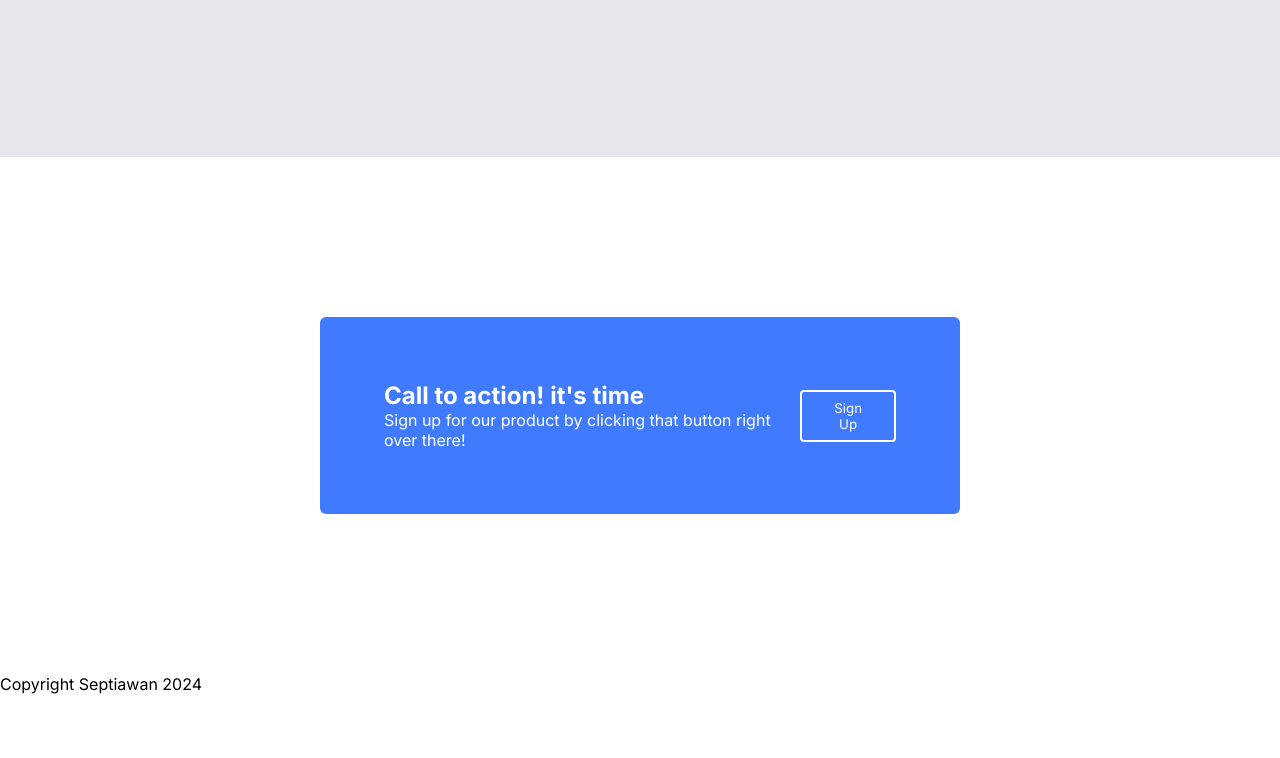
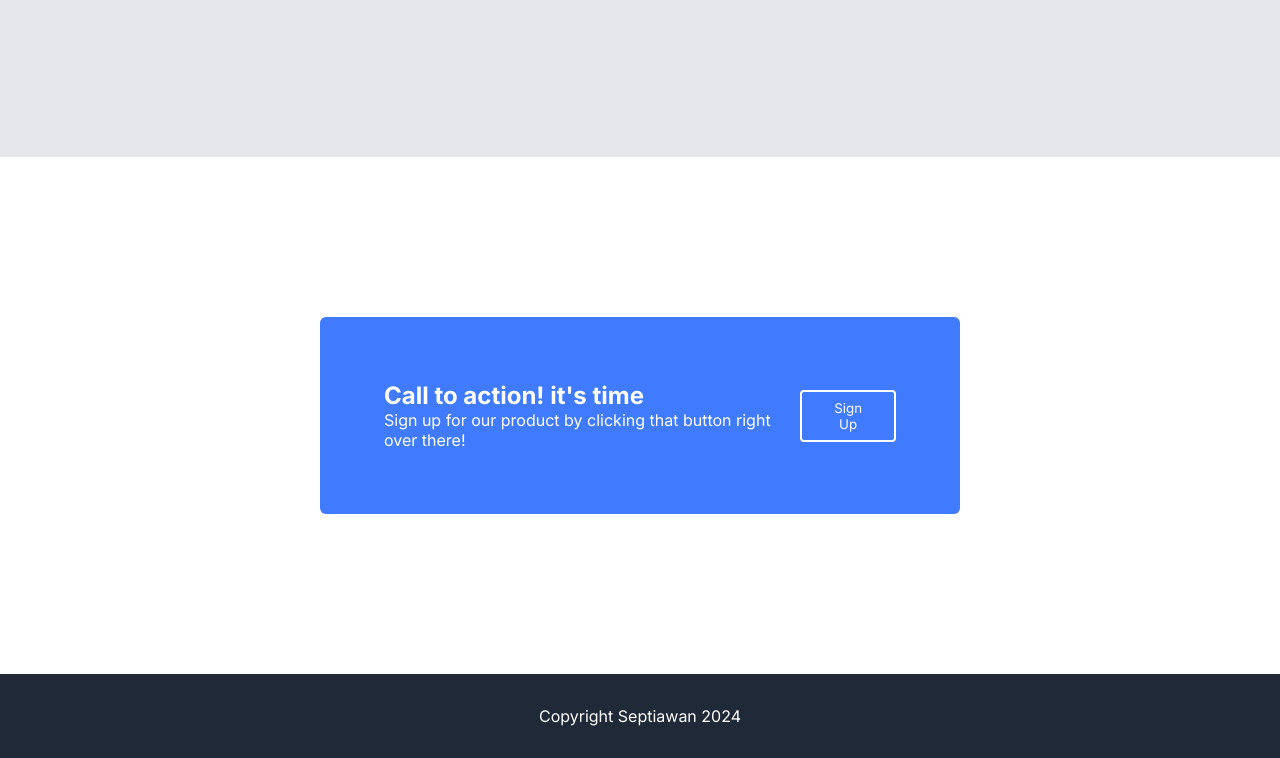
Before and after one commit to riddsep/recipes--page, a plain HTML site: page index.html in a window 1280 px wide. Shown: the part 1595-2353 px from the top of the page. Before the commit the page ends 2289 px from the top, so only its background shows below. Drawn offline with Linux system fonts and the light colour scheme.

Commit message:
feat: Add footer

```diff
--- a/style.css
+++ b/style.css
@@ -119,3 +119,9 @@ nav h1 {
   padding: 0.5rem 1.5rem;
   border-radius: 4px;
 }
+footer p {
+  text-align: center;
+  background-color: #1f2937;
+  padding: 2rem;
+  color: #fff;
+}
```
